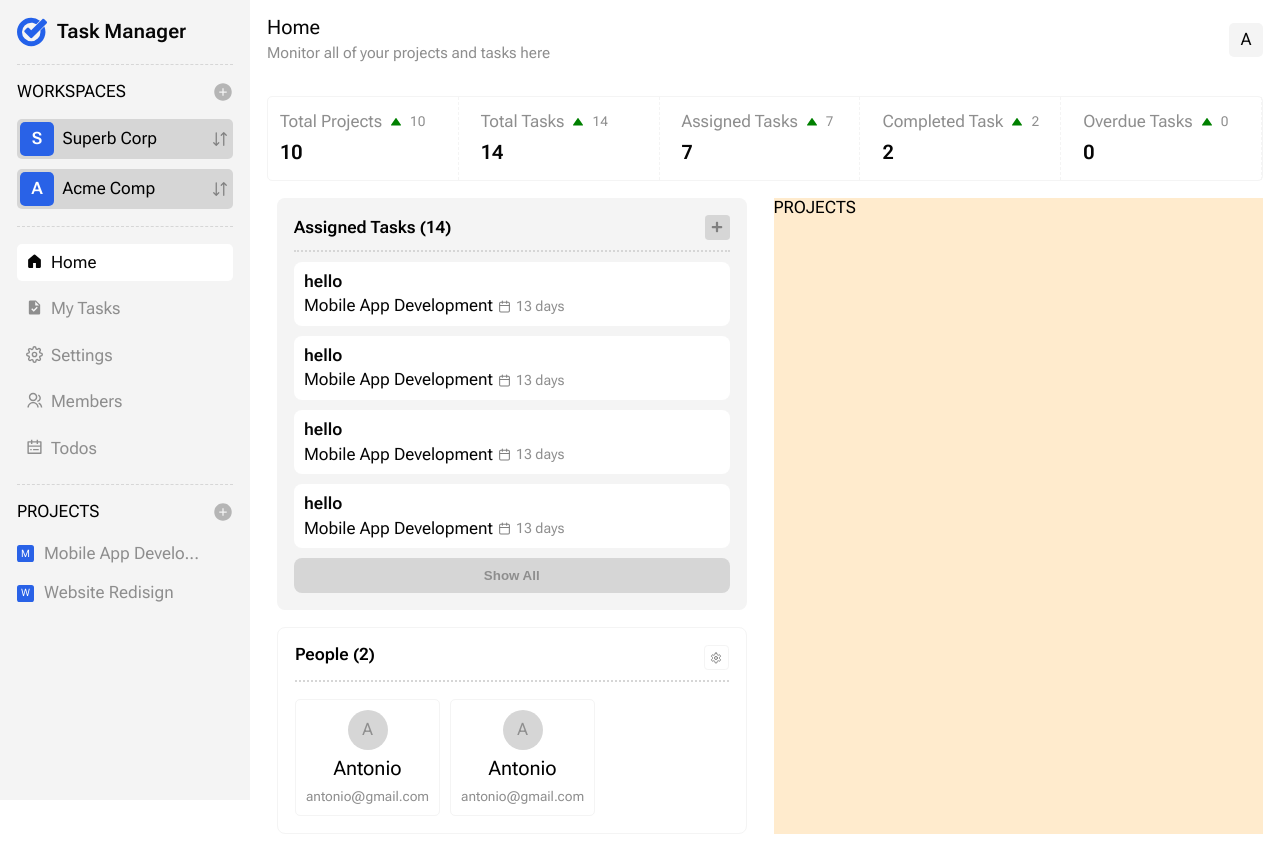
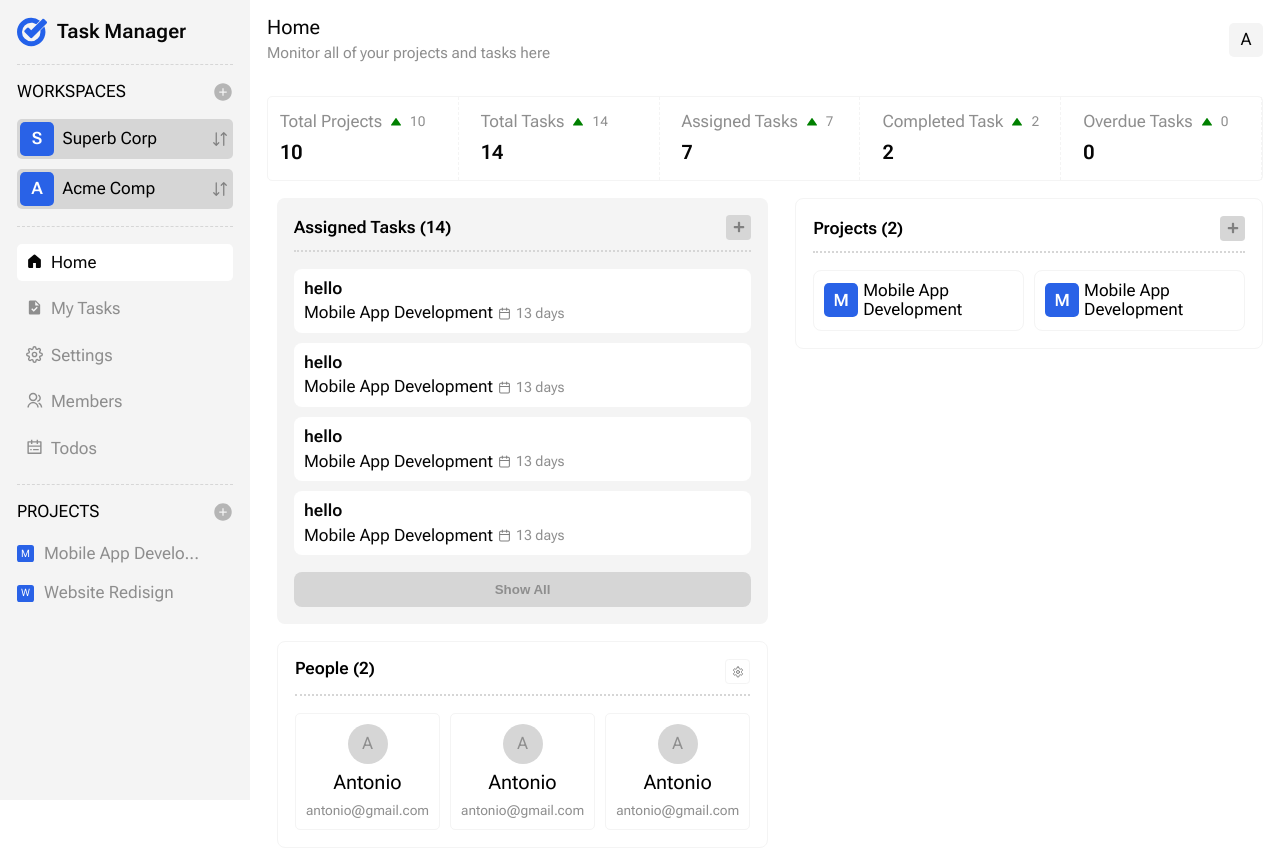
Before and after one commit to webioann/sandbox_prisma, a Next.js app: page /home in a window 1280 px wide. Built offline with nearby package versions, Linux system fonts and the light colour scheme.

Commit message:
Home page UI is completed

```diff
--- a/app/home/home.module.scss
+++ b/app/home/home.module.scss
@@ -1,8 +1,6 @@
 .page{
     width: 100%;
-    // height: 100%;
     padding: 1rem;
-    // background-color: palegreen;
     .total_results{
         display: grid;
         grid-template-columns: repeat(5, 1fr);
@@ -33,10 +31,11 @@
         // min-height: 100%;
         gap: 1rem;
         margin-top: 1rem;
+        // assigned tasks section -------------------
         .tasks_viewer{
             padding: 0 10px;
-            // display: inline-grid;
-            // gap: 1rem;
+            display: grid;
+            align-self: start;
             .assigned_section{
                 padding: 1rem;
                 background-color: var(--bg-second);
@@ -64,9 +63,8 @@
                     // border-left: 2px dotted var(--bg-second);
                     display: grid;
                     gap: 10px;
-                    padding: 10px 0;
+                    padding: 1rem 0;
                 }
-
                 .show_all_button{
                     width: 100%;
                     background-color: var(--bg-dark);
@@ -79,8 +77,8 @@
                     }
 
                 }
-
             }
+            // people section -------------------
             .people_section{
                 margin-top: 1rem;
                 width: 100%;
@@ -91,7 +89,6 @@
                     display: flex;
                     padding-bottom: 10px;
                     border-bottom: 2px dotted var(--bg-dark);
-
                     .title{
                         flex: 1;
                         font-weight: 600;
@@ -113,15 +110,46 @@
                     margin-top: 1rem;
                 }
             }
+        }
+        // projects section ----------------------
+        .projects_viewer{
+                border: 1px solid var(--bg-second);
+                border-radius: 8px;
+                padding: 1rem;
+                display: grid;
+                align-self: start;
+                gap: 1rem;
+            .projects_header{
+                display: flex;
+                align-items: center;
+                padding-bottom: 10px;
+                border-bottom: 2px dotted var(--bg-dark);
+                .title{
+                    flex: 1;
+                    font-weight: 600;
+                }
+                .plus_button{
+                    width: 25px;
+                    height: 25px;
+                    border-radius: 15%;
+                    background-color: var(--bg-dark);
+                    display: flex;
+                    justify-content: center;
+                    align-items: center;
+                }
+            }
+            .projects_list{
+                display: grid;
+                grid-template-columns: 1fr 1fr;
+                gap: 10px;
+            }
+        }
+    }
 
 
 
 
-        }
-        .projects_viewer{
-            background-color: blanchedalmond;
-        }
-    }
+
     @media (min-width: 768px) {
         .dashboard_wrapper{
             grid-template-columns: 1fr 1fr;
--- a/app/home/page.tsx
+++ b/app/home/page.tsx
@@ -2,12 +2,14 @@ import React from 'react'
 import TotalResult from '@/components/TotalResult/TotalResult'
 import TaskDetailsViewLink from '@/components/TaskDetailsViewLink/TaskDetailsViewLink'
 import PersonBoard from '@/components/PersonBoard/PersonBoard'
+import ProjectBoard from '@/components/ProjectBoard/ProjectBoard'
 import { FaPlus } from "react-icons/fa"
 import { LuSettings } from "react-icons/lu"
 import styles from './home.module.scss'
 
 function HomePage() {
     let tasks = 14
+    let projects = 2
     return (
         <div className={styles.page}>
             {/* ======================= */}
@@ -56,6 +58,7 @@ function HomePage() {
                         <ul className={styles.people_list}>
                             <PersonBoard/>
                             <PersonBoard/>
+                            <PersonBoard/>
                         </ul>
                     </section>
 
@@ -65,9 +68,18 @@ function HomePage() {
 
 
 
-                <div className={styles.projects_viewer}>
-                    PROJECTS
-                </div>
+                <section className={styles.projects_viewer}>
+                    <div className={styles.projects_header}>
+                        <h4 className={styles.title}>Projects ({projects})</h4>
+                        <div className={styles.plus_button}>
+                            <FaPlus size={12} color='grey'/>
+                        </div>
+                    </div>
+                    <ul className={styles.projects_list}>
+                        <ProjectBoard/>
+                        <ProjectBoard/>
+                    </ul>
+                </section>
 
 
             </div>
--- a/components/BadgeWithSymbol/BadgeWithSymbol.tsx
+++ b/components/BadgeWithSymbol/BadgeWithSymbol.tsx
@@ -7,7 +7,7 @@ type badgeProps = {
 }
 
 function BadgeWithSymbol({ variant, symbol }: badgeProps) {
-    let protectedSymbol = symbol === '' ? 'A' : symbol
+    let protectedSymbol = !symbol ? 'A' : symbol
     return (
         <div className={variant}>
             {protectedSymbol[0].toUpperCase()}
--- /dev/null
+++ b/components/ProjectBoard/ProjectBoard.tsx
@@ -0,0 +1,15 @@
+import React from 'react'
+import BadgeWithSymbol from '../BadgeWithSymbol/BadgeWithSymbol'
+import styles from './project-board.module.scss'
+
+function ProjectBoard() {
+    let name = 'Mobile App Development'
+    return (
+        <div className={styles.project_board}>
+            <BadgeWithSymbol variant='big-cube' symbol={name}/>
+            <p className={styles.project_name}>{name}</p>
+        </div>
+    )
+}
+
+export default ProjectBoard
--- /dev/null
+++ b/components/ProjectBoard/project-board.module.scss
@@ -0,0 +1,11 @@
+.project_board{
+    border: 1px solid var(--bg-second);
+    border-radius: 8px;
+    padding: 10px;
+    display: flex;
+    align-items: center;
+    .project_name{
+        flex: 1;
+        margin-left: 5px;
+    }
+}
```
